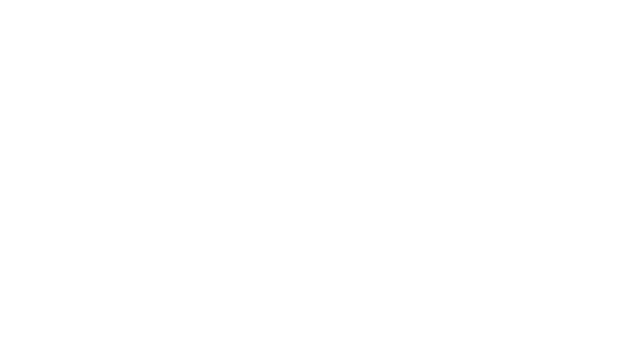
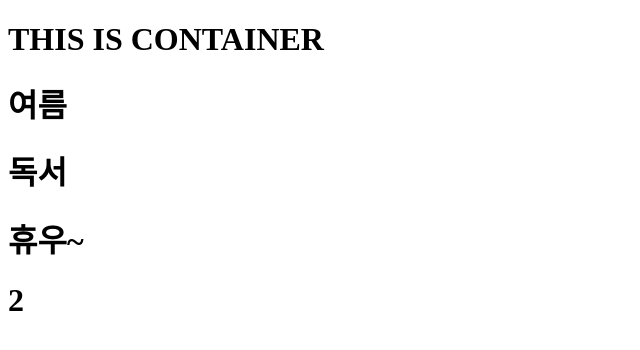
Before and after one commit to som42/reacht20231031, a React (Create React App) app: page / in a window 1280 px wide. Shown: the top 350 px of the page, without its empty margins (0-640 px from the left). Built offline with nearby package versions, Linux system fonts and the light colour scheme.

Commit message:
export default, import

```diff
--- a/src/App.js
+++ b/src/App.js
@@ -1,9 +1,13 @@
-
+import MyContainer, { person, team } from "./component/MyContainer";
 
 function App() {
   return (
     <div>
-
+      <MyContainer />
+      <h1>{person.name}</h1>
+      <h1>{person.address}</h1>
+      <h1>{team.title}</h1>
+      <h1>{team.score}</h1>
     </div>
   );
 }
--- /dev/null
+++ b/src/component/MyContainer.js
@@ -0,0 +1,12 @@
+function MyContainer() {
+  return (
+    <div>
+      <h1>THIS IS CONTAINER</h1>
+    </div>
+  );
+}
+export const person = { name: "여름", address: "독서" };
+
+export const team = { title: "휴우~", score: 2 };
+
+export default MyContainer;
```
